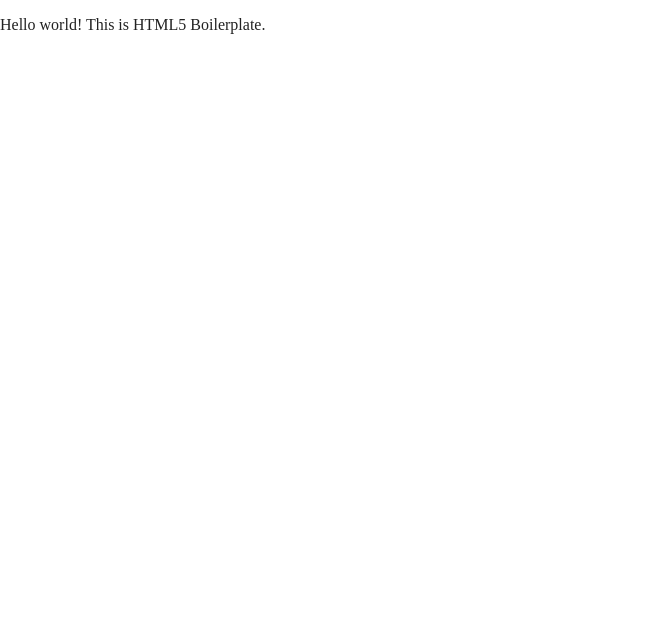
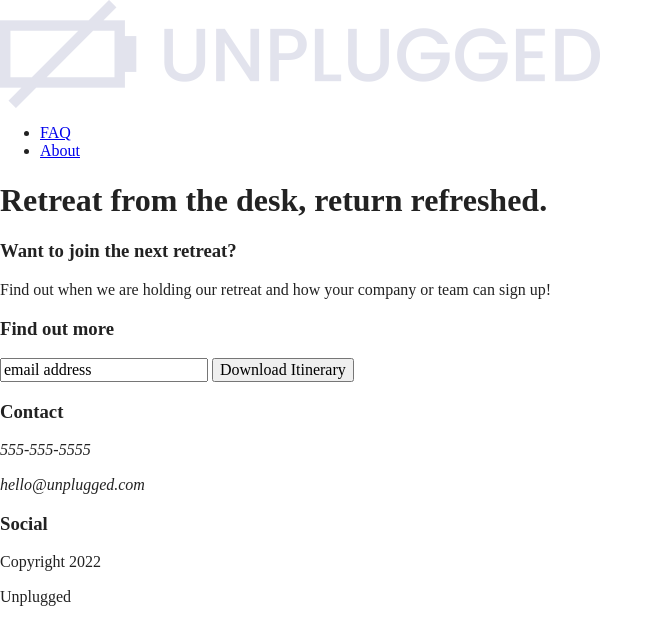
Before and after one commit to whunter413/unplugged-client-site, a website built with Parcel: page index.html in a window 1280 px wide. Shown: the whole page, without its empty margins (0-663 px from the left). Built offline with nearby package versions, Linux system fonts and the light colour scheme.

Commit message:
Added html structure for homepage

```diff
--- a/index.html
+++ b/index.html
@@ -3,7 +3,7 @@
 
 <head>
   <meta charset="utf-8">
-  <title></title>
+  <title>Unplugged</title>
   <meta name="description" content="">
   <meta name="viewport" content="width=device-width, initial-scale=1">
 
@@ -25,7 +25,62 @@
 <body>
 
   <!-- Add your site or application content here -->
-  <p>Hello world! This is HTML5 Boilerplate.</p>
+  <header>
+    <div class="content-wrapper">
+      <a href=""><img src="/img/unplugged-logo.png" alt="unplugged-logo"/></a>
+      <div class="header-divider"></div>
+      <nav>
+        <ul>
+          <li><a href="/faq/index.html target="_blank">FAQ</a></li>
+          <li><a href="/about/index.html target="_blank">About</a></li>
+        </ul>
+      </nav>
+    </div>
+  </header>
+
+  <main>
+
+    <section>
+        <h1>Retreat from the desk, return refreshed.</h1>
+    </section>
+
+    <aside>
+      <div class="signup">
+        <h3>Want to join the next retreat?</h3>
+        <p>Find out when we are holding our retreat and how your company or team can sign up!</p>
+        <div class="newsletter">
+          <h3>Find out more</h3>
+          <input type="text" name="name" value="email address">
+          <input type="button" value="Download Itinerary">
+        </div>
+      </div>
+    </aside>
+
+  </main> <!-- main wrapper -->
+
+  <footer>
+    <div class="content-wrapper">
+      <div class="footer-content">
+        <div class="contact">
+          <h3>Contact</h3>
+          <address>
+            <p>555-555-5555</p>
+            <p>hello@unplugged.com</p>
+          </address>
+        </div>
+        <div class="social">
+          <h3>Social</h3>
+          <p><a href="https://www.facebook.com/yoursite" target="_blank"></a></p>
+          <!--- other social media links here -->
+        </div>
+      </div> <!-- footer content ends -->
+    </div> <!-- footer content wrapper ends -->
+    <div class="copyright">
+      <p>Copyright 2022</p>
+      <p>Unplugged</p>
+    </div>
+  </footer>
+
   <script src="js/vendor/modernizr-3.11.2.min.js"></script>
   <script src="js/plugins.js"></script>
   <script src="js/main.js"></script>
```
Also changed, not shown: img/darkened-background.jpg (added), img/unplugged-logo.png (added), 2 other files.
